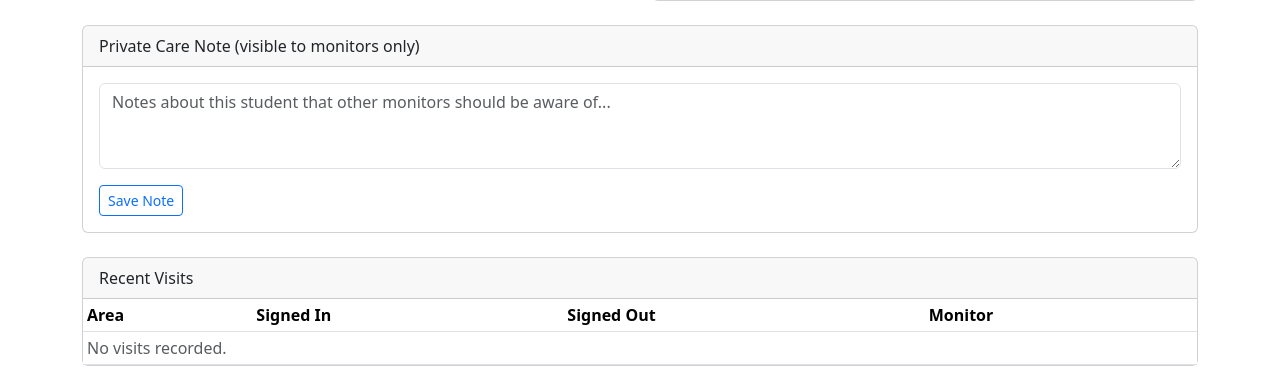
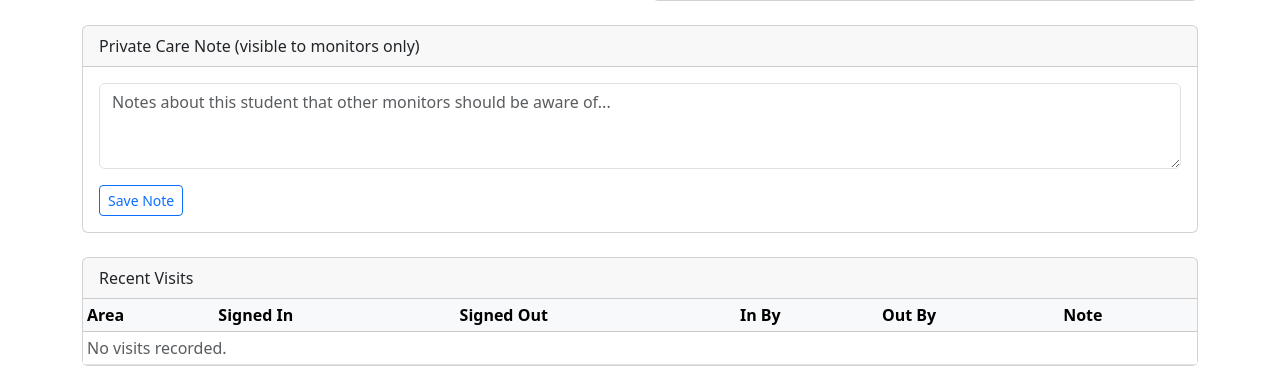
Before and after one commit to InvalidSatan/jubilant-happiness, a Flask app: template app/templates/monitor/student_detail.html in a window 1280 px wide. Shown: the part 566-956 px from the top of the page. Run offline with Flask 3, Linux system fonts and the light colour scheme; the template is opened without the code that fills it, so the values that code supplies are empty.

Commit message:
Add per-visit notes and track sign-out monitor
- Add note (text) and signed_out_by_id (FK) fields to StudentVisit model
- Confirm sign-in form now has an optional "Visit Note" text input
- Sign-in route saves the note to the visit record
- Sign-out routes (student and monitor end-shift) now record which
  monitor processed the sign-out
- Dashboard shows both persistent care notes and per-visit notes
- Student detail visits table now shows In By, Out By, and Note columns

https://claude.ai/code/session_01AQpKKSJB4ftyZRcdAchS4T

```diff
--- a/app/routes/monitor.py
+++ b/app/routes/monitor.py
@@ -92,6 +92,7 @@ def sign_out():
         ).all()
         for v in open_visits:
             v.signed_out_at = datetime.now(timezone.utc)
+            v.signed_out_by_id = current_user.id
 
         db.session.commit()
         flash("Signed out. All remaining students in the area have been signed out.", "info")
--- a/app/routes/student.py
+++ b/app/routes/student.py
@@ -164,10 +164,12 @@ def sign_in():
         flash(f"{student.display_name} is already signed in to {area.name}.", "warning")
         return redirect(url_for("monitor.dashboard"))
 
+    visit_note = request.form.get("note", "").strip() or None
     visit = StudentVisit(
         student_id=student.id,
         area_id=area.id,
         acknowledged_by_id=current_user.id,
+        note=visit_note,
     )
     db.session.add(visit)
     db.session.commit()
@@ -185,6 +187,7 @@ def sign_out(visit_id):
         return redirect(url_for("monitor.dashboard"))
 
     visit.signed_out_at = datetime.now(timezone.utc)
+    visit.signed_out_by_id = current_user.id
     db.session.commit()
     flash(f"{visit.student.display_name} signed out of {visit.area.name}.", "info")
     return redirect(url_for("monitor.dashboard"))
--- a/app/templates/monitor/student_detail.html
+++ b/app/templates/monitor/student_detail.html
@@ -141,20 +141,41 @@
 {# --- Recent Visits --- #}
 <div class="card mb-4">
     <div class="card-header">Recent Visits</div>
-    <table class="table table-sm mb-0">
-        <thead>
-            <tr><th>Area</th><th>Signed In</th><th>Signed Out</th><th>Monitor</th></tr>
+    <table class="table table-sm table-hover align-middle mb-0">
+        <thead class="table-light">
+            <tr>
+                <th>Area</th>
+                <th>Signed In</th>
+                <th>Signed Out</th>
+                <th>In By</th>
+                <th>Out By</th>
+                <th>Note</th>
+            </tr>
         </thead>
         <tbody>
             {% for v in visits %}
             <tr>
                 <td>{{ v.area.name }}</td>
                 <td>{{ v.signed_in_at.strftime('%Y-%m-%d %I:%M %p') }}</td>
-                <td>{{ v.signed_out_at.strftime('%Y-%m-%d %I:%M %p') if v.signed_out_at else 'Active' }}</td>
+                <td>
+                    {% if v.signed_out_at %}
+                    {{ v.signed_out_at.strftime('%Y-%m-%d %I:%M %p') }}
+                    {% else %}
+                    <span class="badge bg-success">Active</span>
+                    {% endif %}
+                </td>
                 <td>{{ v.acknowledged_by.display_name }}</td>
+                <td>{{ v.signed_out_by.display_name if v.signed_out_by else '—' }}</td>
+                <td>
+                    {% if v.note %}
+                    <small>{{ v.note }}</small>
+                    {% else %}
+                    <span class="text-muted">—</span>
+                    {% endif %}
+                </td>
             </tr>
             {% else %}
-            <tr><td colspan="4" class="text-muted">No visits recorded.</td></tr>
+            <tr><td colspan="6" class="text-muted">No visits recorded.</td></tr>
             {% endfor %}
         </tbody>
     </table>
```
Also changed, not shown: app/models.py (+6 -1 lines), app/templates/monitor/dashboard.html (+5 -2 lines), app/templates/student/confirm_sign_in.html (+8 -0 lines).
